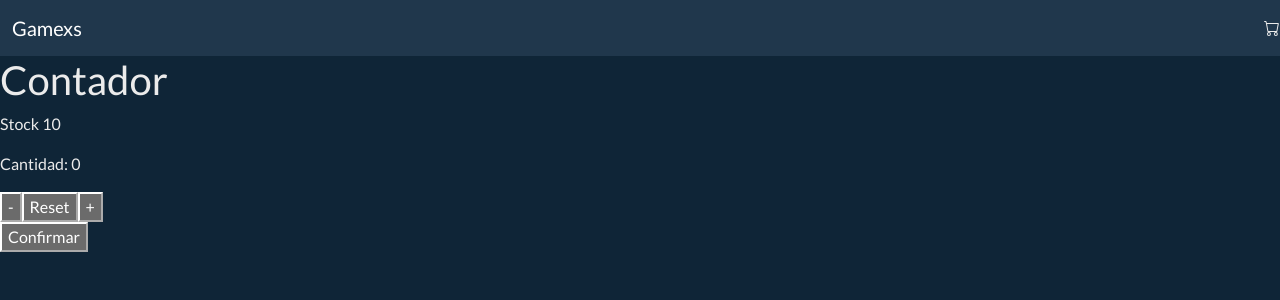
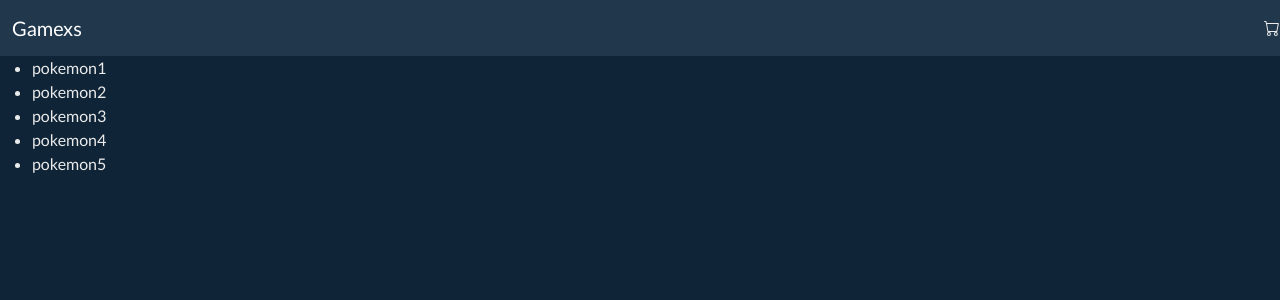
Before and after one commit to KevinEste7/IdeaEste, a React (Create React App) app in the folder my-app/: page / in a window 1280 px wide. Shown: the top 300 px of the page. Built offline with nearby package versions, Linux system fonts and the light colour scheme.

Commit message:
quinto commit

```diff
--- /dev/null
+++ b/my-app/src/components/Item.jsx
@@ -0,0 +1,7 @@
+import React from 'react'
+
+const Item = ({pokemon}) => {
+  return <li>{pokemon.name}</li>
+}
+
+export default Item
--- /dev/null
+++ b/my-app/src/components/ItemList.jsx
@@ -0,0 +1,14 @@
+import React from 'react';
+import Item from './Item';
+
+const ItemList = ({ list }) => {
+  return (
+    <ul>
+      {list.map((pokemon) => (
+        <Item pokemon={pokemon} key={pokemon.id} />
+      ))}
+    </ul>
+  );
+};
+
+export default ItemList;
--- a/my-app/src/components/ItemListContainer.jsx
+++ b/my-app/src/components/ItemListContainer.jsx
@@ -1,14 +1,42 @@
-import Counter from "./Counter"
+import React, { useEffect, useState } from 'react';
+import ItemList from './ItemList';
+import pokedatos from '../pokedatos';
+
 const ItemListContainer = () => {
+  const [pokemones, setPokemones] = useState([]);
+  const [isLoading, setIsLoading] = useState(true);
 
-  function onAdd(count){
-    console.log(`Se han seleccionado ${count} productos`)
-  }
-  return (
-    <div>
-      <Counter stock={10} onAdd={onAdd}/>
-    </div>
-  )
-}
+  useEffect(() => {
+    /*
 
-export default ItemListContainer
+    fetch('https://pokeapi.co/api/v2/pokemon?limit=10&offset=0')
+      .then((res) => res.json())
+      .then((response) => console.log(response.results));
+
+
+         const getPokes = async () => {
+      const misDatos = await fetch(
+        'https://pokeapi.co/api/v2/pokemon?limit=10&offset=0'
+      );
+
+      const response = await misDatos.json();
+      setPokemones(response.results);
+    };
+
+    getPokes(); */
+
+    const getPokeData = new Promise((resolve, reject) => {
+      setTimeout(() => {
+        resolve(pokedatos);
+      }, 2000);
+    });
+
+    getPokeData
+      .then((response) => setPokemones(response))
+      .finally(() => setIsLoading(false));
+  }, []);
+
+  return isLoading ? <h2>Cargando...</h2> : <ItemList list={pokemones} />;
+};
+
+export default ItemListContainer;
--- /dev/null
+++ b/my-app/src/pokedatos.js
@@ -0,0 +1,9 @@
+const pokedatos = [
+    { name: 'pokemon1', id: '1' },
+    { name: 'pokemon2', id: '2' },
+    { name: 'pokemon3', id: '3' },
+    { name: 'pokemon4', id: '4' },
+    { name: 'pokemon5', id: '5' },
+  ];
+
+  export default pokedatos;
```
